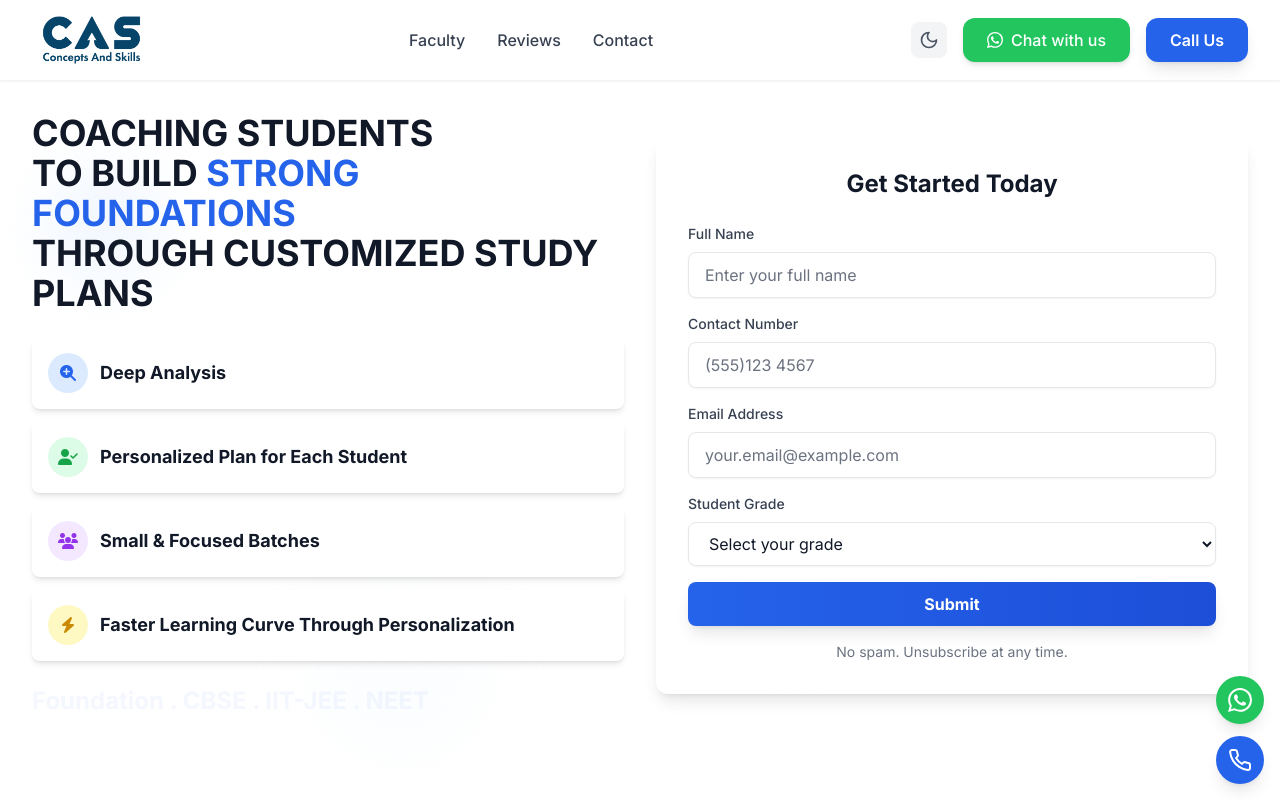
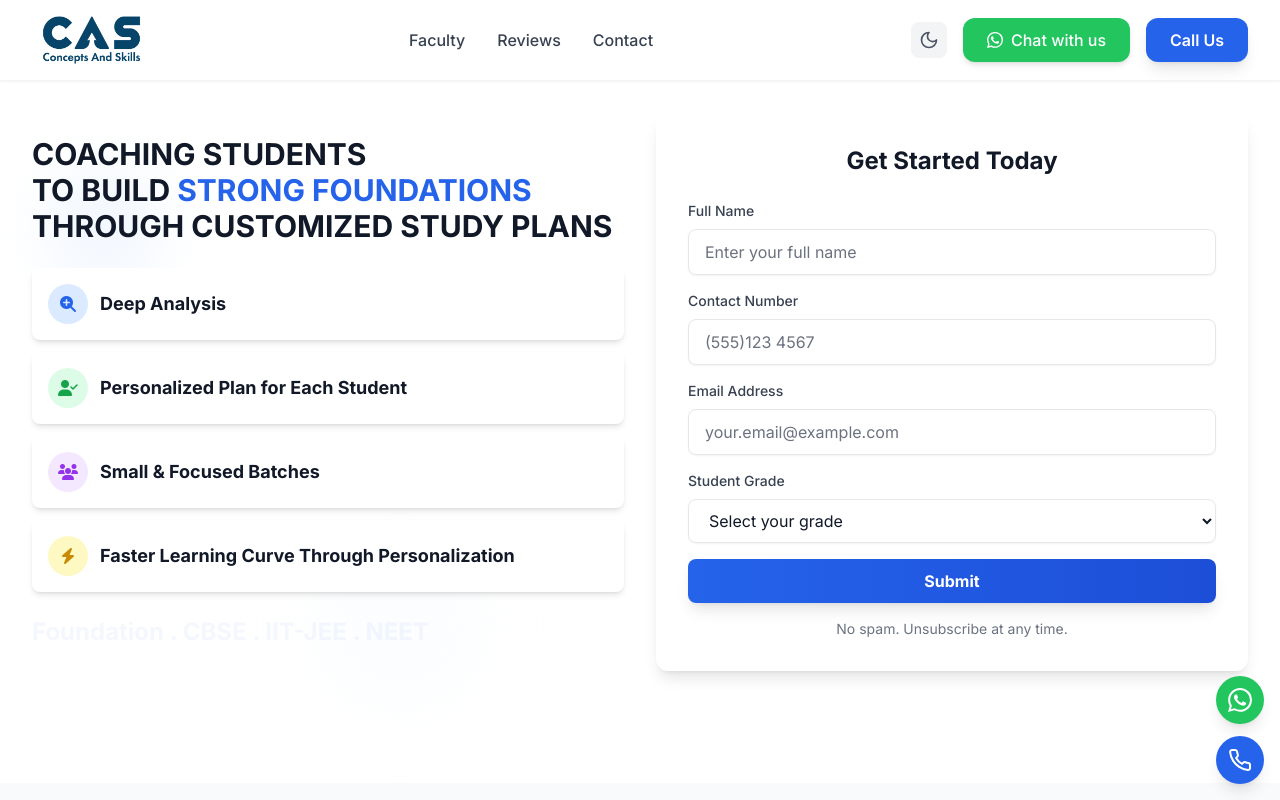
Before and after one commit to 03abhi/cas, a React (Vite) app: page / in a window 1280 px wide. Shown: the top 800 px of the page. Built offline with nearby package versions, Linux system fonts and the light colour scheme.

Commit message:
Reduce hero heading text size back to original appropriate sizing

```diff
--- a/src/components/Hero.tsx
+++ b/src/components/Hero.tsx
@@ -75,7 +75,7 @@ Thank you!`;
       <div className="container-custom relative z-10">
         <div className="grid grid-cols-1 lg:grid-cols-2 gap-4 sm:gap-6 lg:gap-8 items-center min-h-[60vh] sm:min-h-[70vh] py-4 sm:py-8">
           <div className="animate-fade-in-up text-center lg:text-left order-2 lg:order-1">
-            <h1 className={`text-xl sm:text-2xl md:text-3xl lg:text-4xl font-bold mb-4 sm:mb-6 leading-tight text-center lg:text-left ${
+            <h1 className={`text-lg sm:text-xl md:text-2xl lg:text-3xl font-bold mb-4 sm:mb-6 leading-tight text-center lg:text-left ${
               isDarkMode ? 'text-white' : 'text-gray-900'
             }`}>
               <div className="animate-fade-in-line-1">COACHING STUDENTS</div>
```
